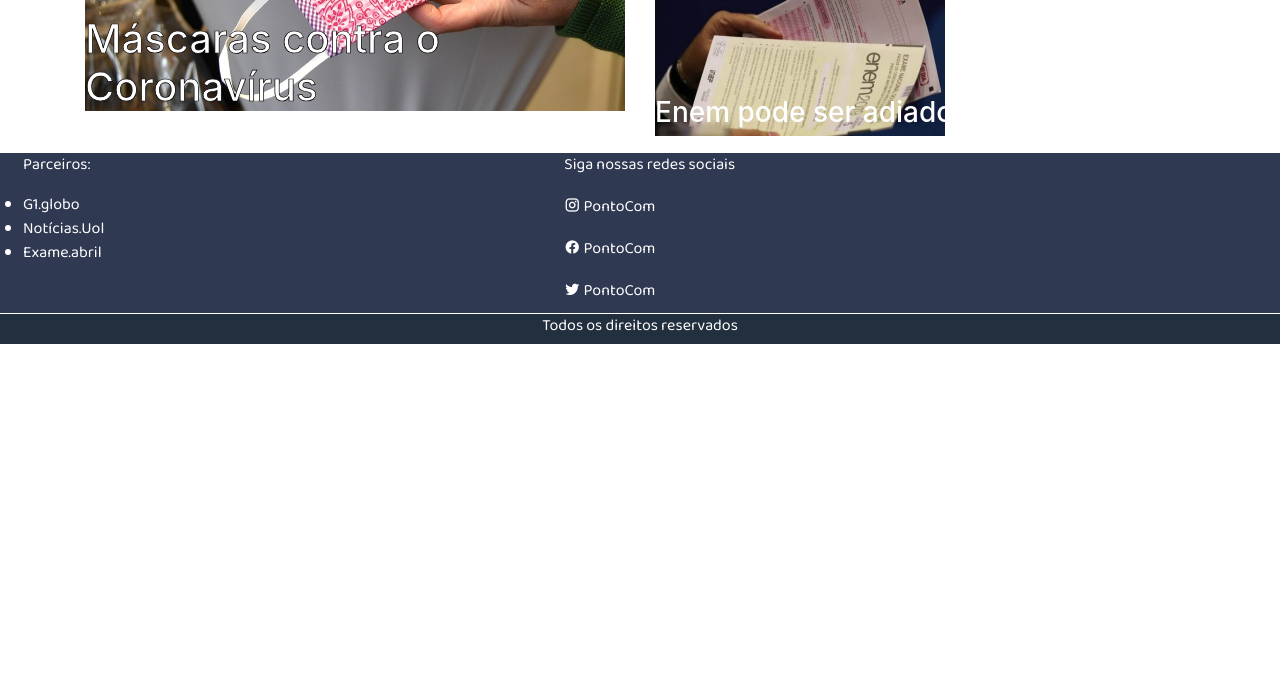
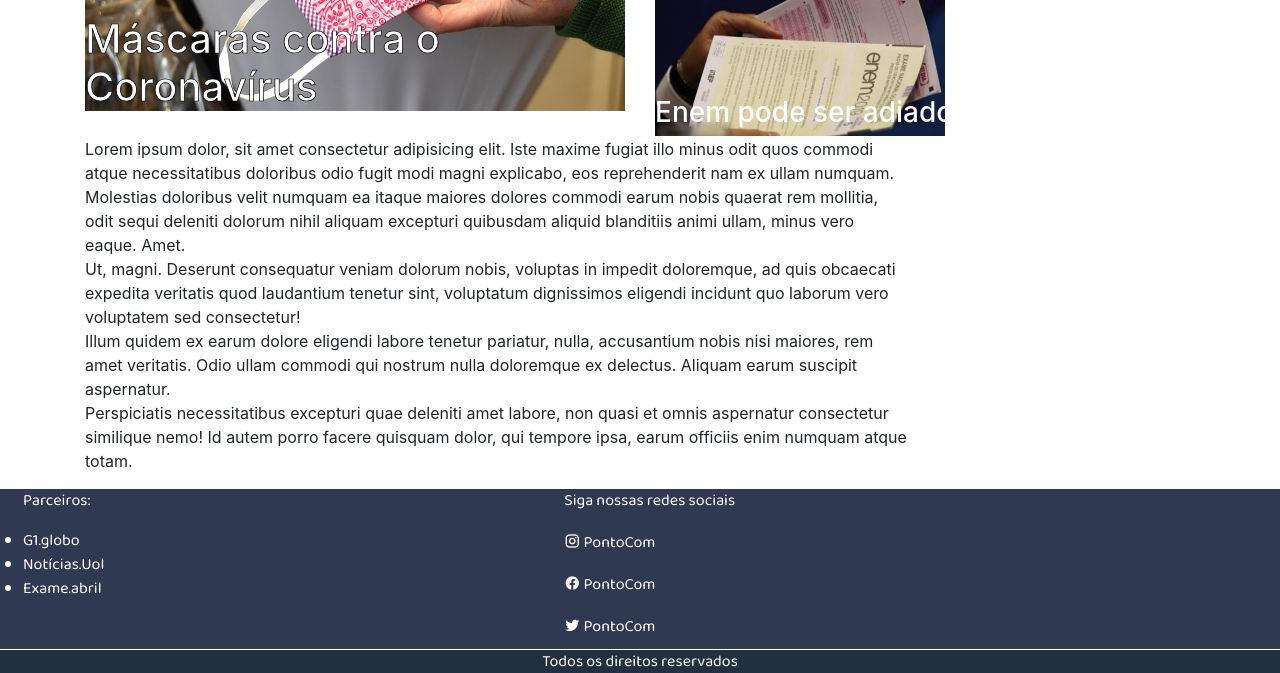
Before and after one commit to leticianb/cake, a plain HTML site: page index.html in a window 1280 px wide. Shown: the part 637-1310 px from the top of the page. Before the commit the page ends 981 px from the top, so only its background shows below. Drawn offline with Linux system fonts and the light colour scheme.

Commit message:
atualizacao

```diff
--- a/index.html
+++ b/index.html
@@ -60,6 +60,23 @@
                 <a href="https://g1.globo.com/educacao/enem/2020/noticia/2020/05/13/bolsonaro-diz-que-enem-pode-ser-adiado-um-pouco-mas-que-deve-ocorrer-ainda-em-2020.ghtml"><img src="enem1.jpg" alt="enem" class=" img-fluid imagem1 mt-2"></a>
                 <h3 class="kk text-white">Enem pode ser adiado</h3>
 
+
+            </div>
+        </div>
+        <div class="row">
+            <div class="col-md-9 col-12">
+                <text class="justify">
+                    <div>Lorem ipsum dolor, sit amet consectetur adipisicing elit. Iste maxime fugiat illo minus odit quos commodi atque necessitatibus doloribus odio fugit modi magni explicabo, eos reprehenderit nam ex ullam numquam.</div>
+                    <div>Molestias doloribus velit numquam ea itaque maiores dolores commodi earum nobis quaerat rem mollitia, odit sequi deleniti dolorum nihil aliquam excepturi quibusdam aliquid blanditiis animi ullam, minus vero eaque. Amet.</div>
+                    <div>Ut, magni. Deserunt consequatur veniam dolorum nobis, voluptas in impedit doloremque, ad quis obcaecati expedita veritatis quod laudantium tenetur sint, voluptatum dignissimos eligendi incidunt quo laborum vero voluptatem sed consectetur!</div>
+                    <div>Illum quidem ex earum dolore eligendi labore tenetur pariatur, nulla, accusantium nobis nisi maiores, rem amet veritatis. Odio ullam commodi qui nostrum nulla doloremque ex delectus. Aliquam earum suscipit aspernatur.</div>
+                    <div>Perspiciatis necessitatibus excepturi quae deleniti amet labore, non quasi et omnis aspernatur consectetur similique nemo! Id autem porro facere quisquam dolor, qui tempore ipsa, earum officiis enim numquam atque totam.</div>
+                </text>
+            </div>
+            <div class="col-md-3 col-12">
+                <div id="cont_b549dd42fafd6c821687c3abef07eb9c">
+                    <script type="text/javascript" async src="https://www.tempo.com/wid_loader/b549dd42fafd6c821687c3abef07eb9c"></script>
+                </div>
             </div>
         </div>
     </div>
--- a/oi.css
+++ b/oi.css
@@ -66,6 +66,10 @@
     -webkit-text-stroke-color: rgb(0, 0, 0);
 }
 
+.align {
+    display: flex;
+}
+
 .t5 {
     z-index: 99;
     position: absolute;
```
